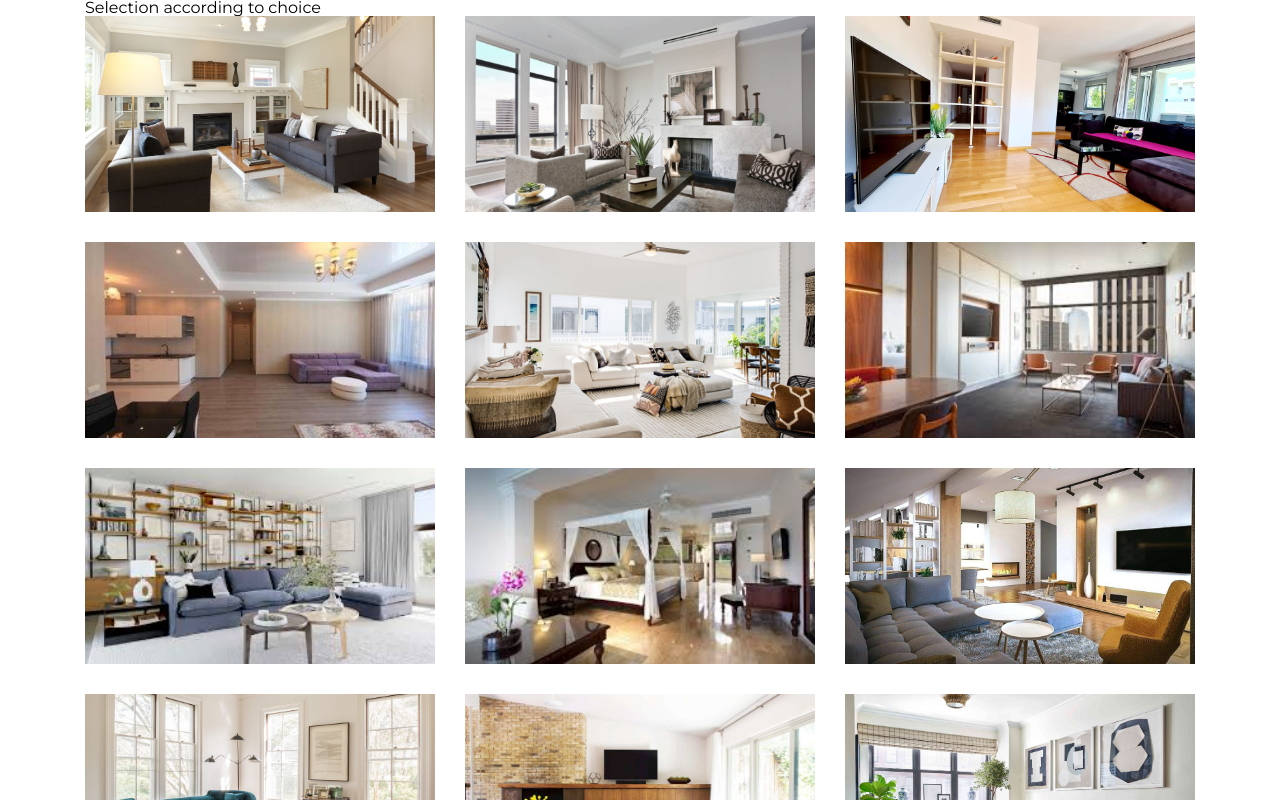
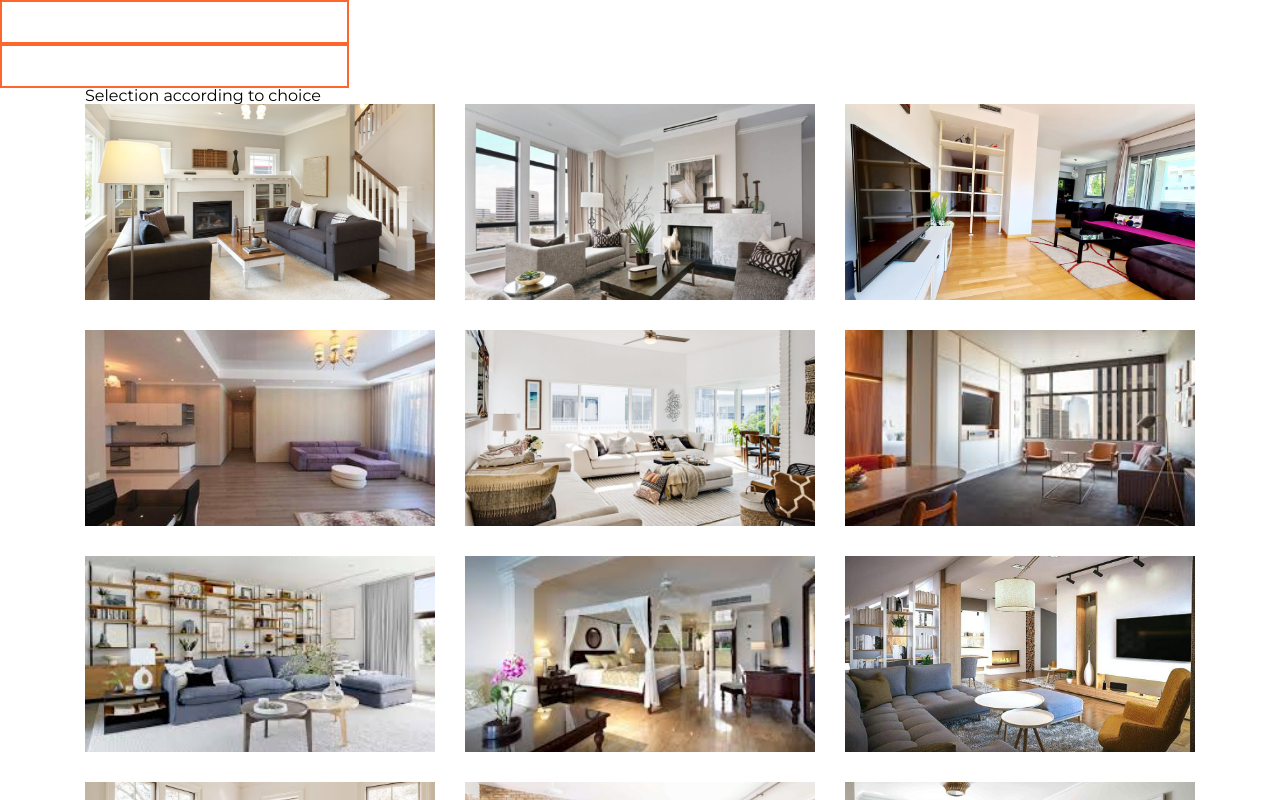
Before and after one commit to IgoryanDeltoro/my-first-vue-project, a Vue app: page / in a window 1280 px wide. Shown: the top 800 px of the page. Built offline with nearby package versions, Linux system fonts and the light colour scheme.

Commit message:
CREATED: reuseable input

```diff
--- a/src/App.vue
+++ b/src/App.vue
@@ -1,5 +1,9 @@
 <template>
   <div class="app">
+    <p>{{ text }}</p>
+<CustomInput type="text" name="name" v-model="text" />
+<CustomInput type="text" name="email" v-model="name" />
+
     <ApartmentsList :items="apartments">
       <template v-slot:title>Selection according to choice</template>
       <template v-slot:apartment="{ apartment }">
@@ -9,6 +13,7 @@
           :rating="apartment.rating"
           :imgSrc="apartment.imgUrl"
           :key="apartment.id"
+          @click="handler"
         />
       </template>
     </ApartmentsList>
@@ -19,19 +24,28 @@
 import apartments from './components/apartment/apartments';
 import ApartmentsItem from './components/apartment/ApartmentsItem.vue';
 import ApartmentsList from './components/apartment/ApartmentsList.vue';
+import CustomInput from './components/shared/CustomInput.vue';
+
 export default {
   name: 'App',
   components: {
     ApartmentsList,
     ApartmentsItem,
-  },
+    CustomInput
+},
   data() {
     return {
+      text: '',
+      name:'',
       apartments,
     };
   },
   computed: {},
-  methods: {},
+  methods: {
+    handler(event) {
+      console.log(event.target.tagName);
+    },
+  },
 };
 </script>
 
--- /dev/null
+++ b/src/components/shared/CustomInput.vue
@@ -0,0 +1,27 @@
+<template>
+  <input class="custom-input" v-bind="$attrs" v-model="value" />
+</template>
+
+<script>
+export default {
+  name: 'CustomInput',
+  data() {
+    return {
+      value: '',
+    };
+  },
+};
+</script>
+
+<style lang="scss" scoped>
+@import "../../assets/scss/variables.scss";
+.custom-input {
+  width: 349px;
+  height: 44px;
+  border: 2px solid $main-color;
+  background: #fff;
+  line-height: inherit;
+  outline: none;
+  padding: 8px, 15px;
+}
+</style>
```
